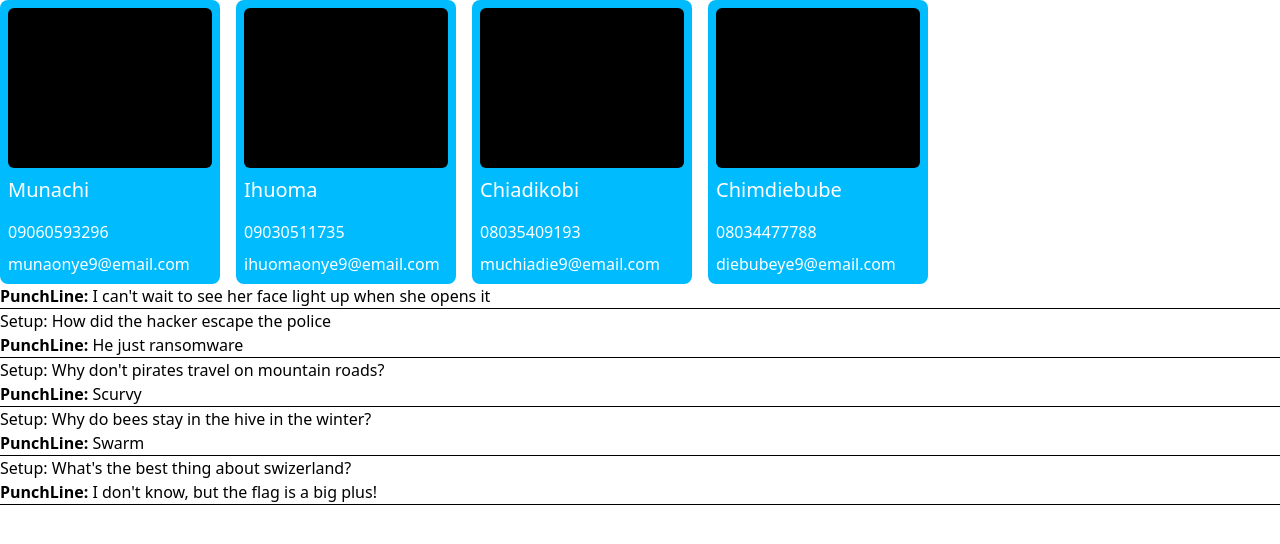
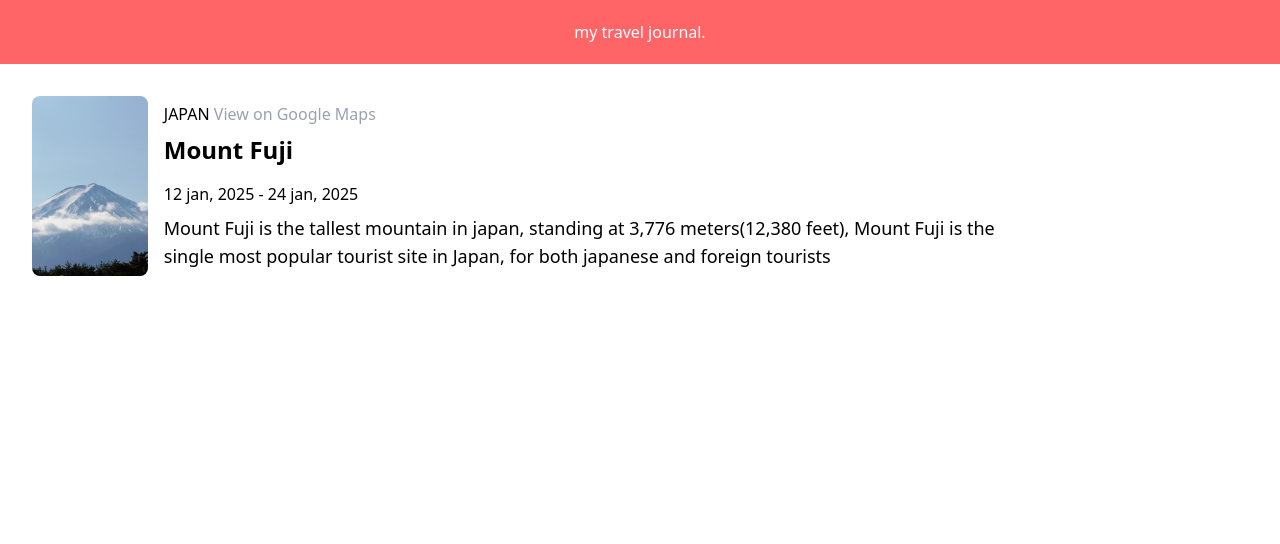
Before and after one commit to munachi821/react-app, a React (Vite) app: page / in a window 1280 px wide. Shown: the top 544 px of the page. Built offline with nearby package versions, Linux system fonts and the light colour scheme.

Commit message:
deleted the lesson i'm done with

```diff
--- a/src/App.jsx
+++ b/src/App.jsx
@@ -1,53 +1,12 @@
 //import Main from "./Components/Main";
-import Joke from "./Components/joke";
 import Header from "./Components/Header";
 import Entry from "./Components/entry";
-import Contact from "./Components/contact cat";
 
 const App = () => {
   return (
     <>
-      {/* <Header />
-      <Entry /> */}
-      <div className="flex space-x-4">
-        <Contact
-          name="Munachi"
-          phoneNumber="09060593296"
-          email="munaonye9@email.com"
-        />
-        <Contact
-          name="Ihuoma"
-          phoneNumber="09030511735"
-          email="ihuomaonye9@email.com"
-        />
-        <Contact
-          name="Chiadikobi"
-          phoneNumber="08035409193"
-          email="muchiadie9@email.com"
-        />
-        <Contact
-          name="Chimdiebube"
-          phoneNumber="08034477788"
-          email="diebubeye9@email.com"
-        />
-      </div>
-      <Joke Punchline="I can't wait to see her face light up when she opens it" />
-      <Joke
-        Setup="How did the hacker escape the police"
-        Punchline="He just ransomware"
-      />
-      <Joke
-        Setup="Why don't pirates travel on mountain roads?"
-        Punchline="Scurvy"
-      />
-      <Joke
-        Setup="Why do bees stay in the hive in the winter?"
-        Punchline="Swarm"
-      />
-      <Joke
-        Setup="What's the best thing about swizerland?"
-        Punchline="I don't know, but the flag is a big plus!"
-      />
+      <Header />
+      <Entry />
     </>
   );
 };
```
